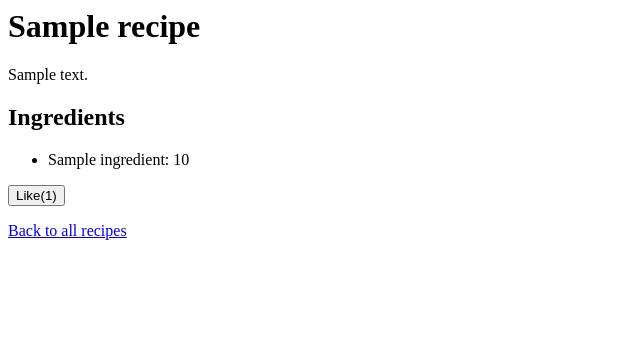
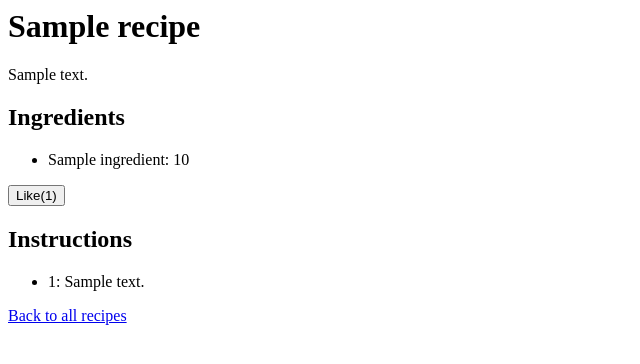
Before and after one commit to kelvin2kim/recipeproject, a Flask app: template webserver/templates/recipe_detail.html in a window 1280 px wide. Shown: the top 364 px of the page, without its empty margins (0-640 px from the left). Run offline with Flask 3, Linux system fonts and the light colour scheme; the template is opened without the code that fills it: most values are stand-ins (such as "Sample title", 1, 10 or a date in 2020); parts of the project's set-up code (start-up, migrations or seed data) failed here and were passed over.

Commit message:
Update recipe_detail.html

```diff
--- a/webserver/templates/recipe_detail.html
+++ b/webserver/templates/recipe_detail.html
@@ -18,6 +18,13 @@
     </form>
 {% endif %}
 
+<h2>Instructions</h2>
+  <ul>
+    {% for instruction in instructions %}
+      <li>{{ instruction.step_number }}: {{ instruction.description }}</li>
+    {% endfor %}
+  </ul>
+
   <p><a href="/">Back to all recipes</a></p>
 </body>
 </html>
```
